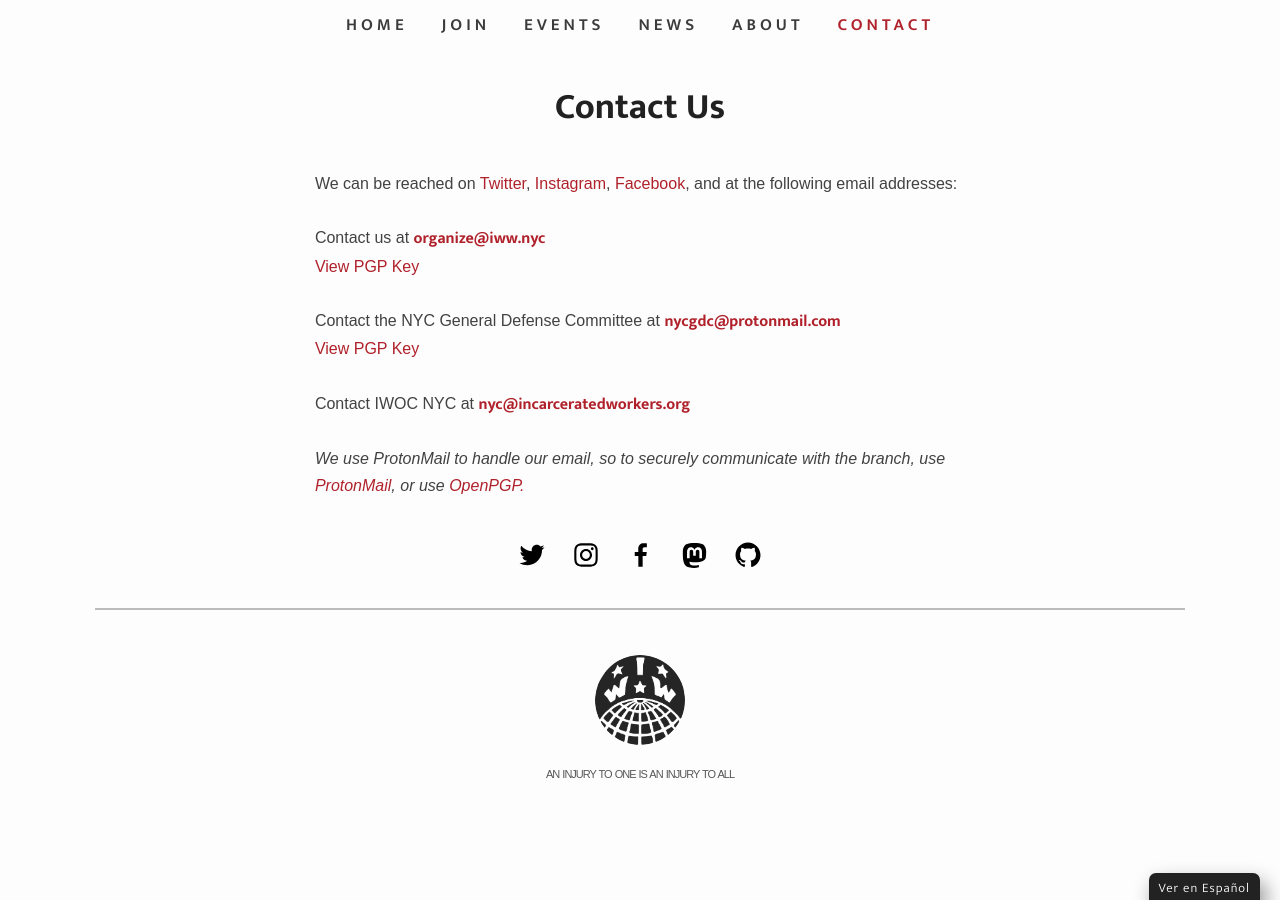
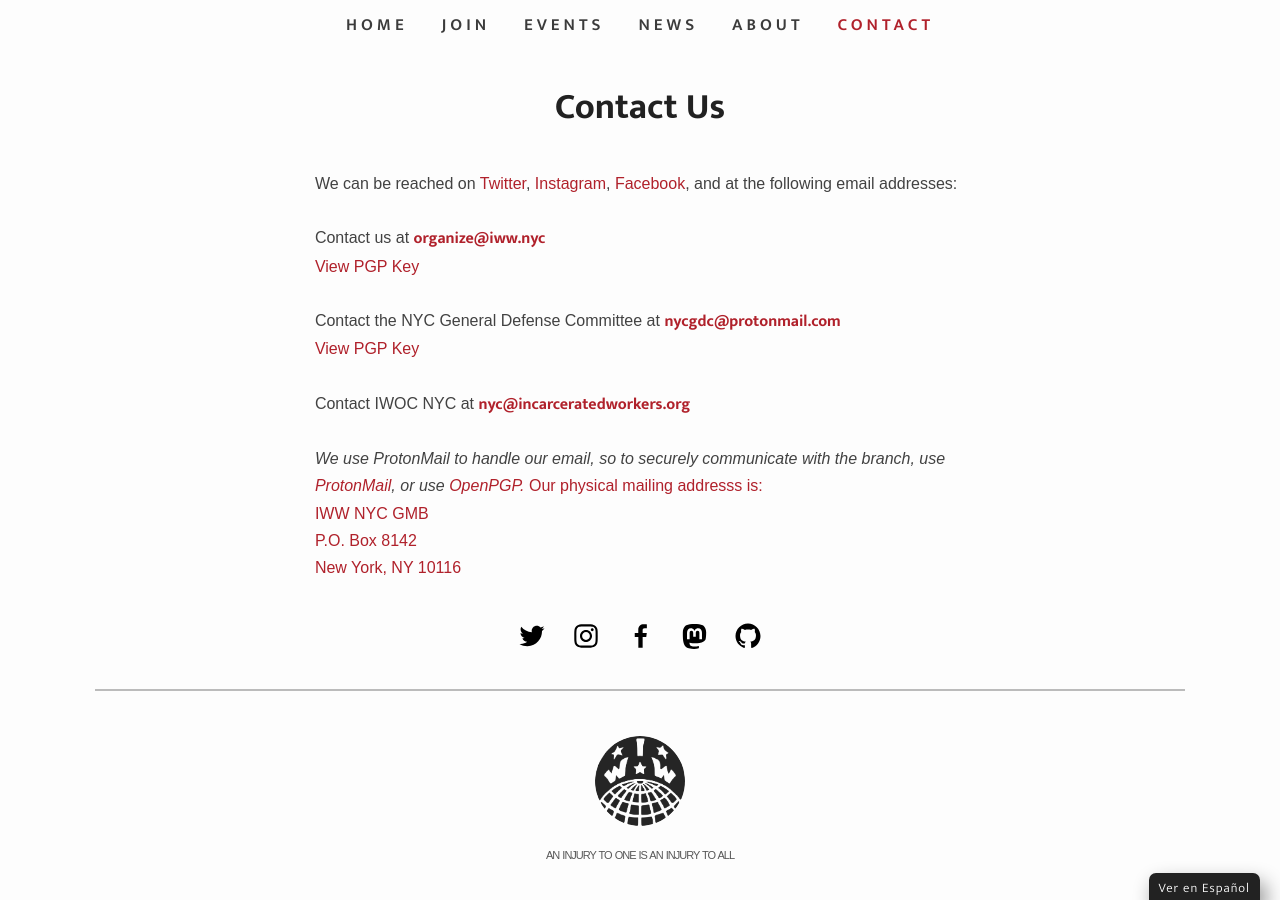
Before and after one commit to IWW-NYC-GMB/iww.nyc, a Jekyll site: the page built from contact.html, in a window 1280 px wide and 900 px high, scrolled down 608 px. Built offline with Jekyll 4.4.1, drawn with Linux system fonts in a browser that asks for light colours; some web fonts are replaced.

Commit message:
Update contact.html

```diff
--- a/contact.html
+++ b/contact.html
@@ -136,6 +136,11 @@
 Contact IWOC NYC at <a href="mailto:nyc@incarceratedworkers.org"><strong>nyc@incarceratedworkers.org</strong></a><br><br>
 
 <em>We use ProtonMail to handle our email, so to securely communicate with the branch, use <a href="https://protonmail.com" target="_blank">ProtonMail</a>, or use <a href="https://www.openpgp.org" target="_blank">OpenPGP.</em>
+
+Our physical mailing addresss is:<br>
+IWW NYC GMB<br>
+P.O. Box 8142<br>
+New York, NY 10116
 </p>
 </div>
 <script>
```
